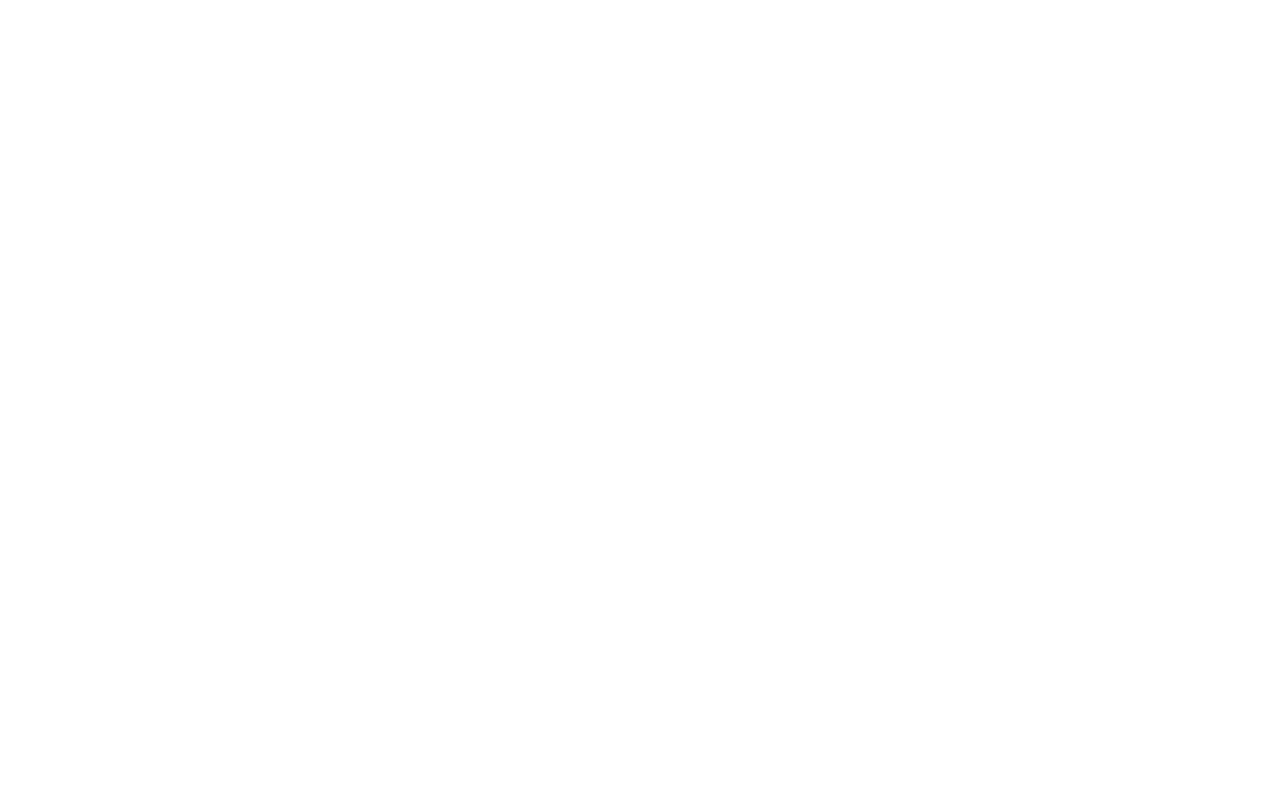
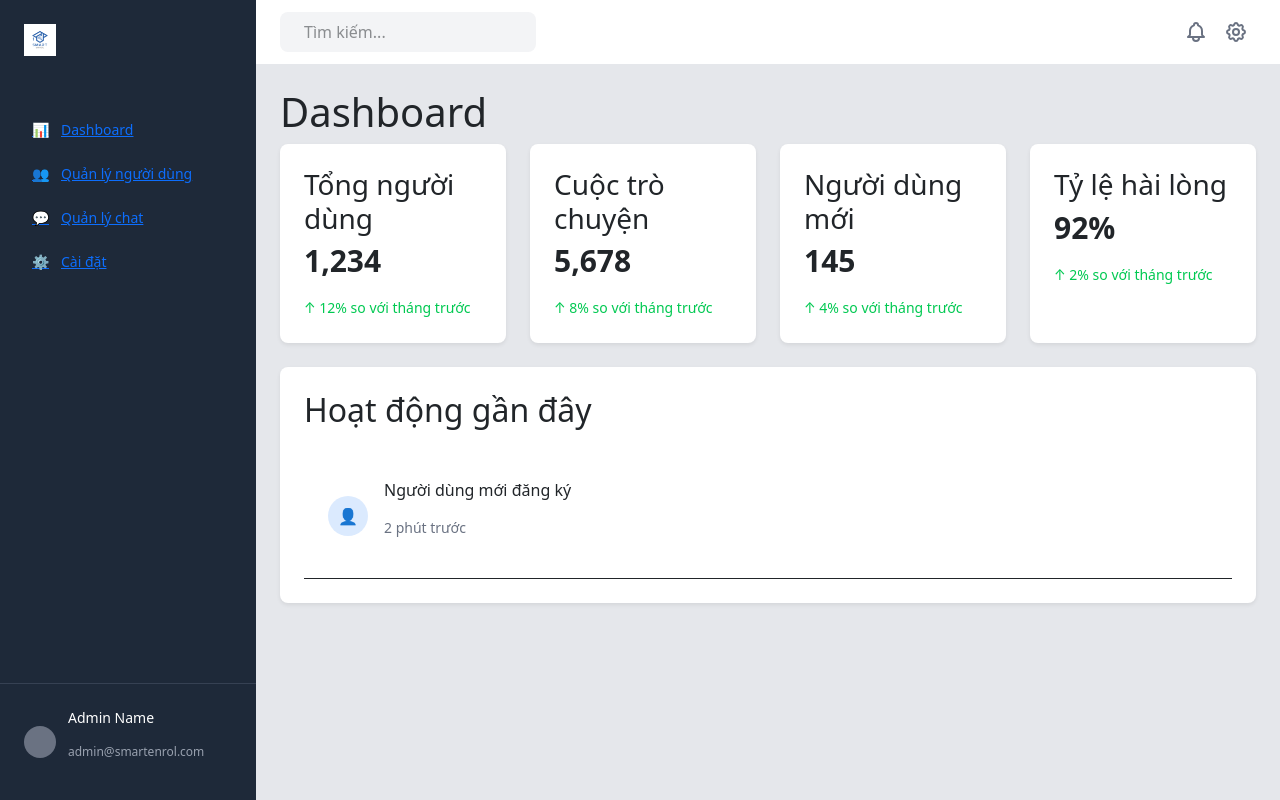
Before and after one commit to ToRiTheBlackCat/SmartEnrol_FE, a React (Vite) app in the folder SmartEnroll_FE/: page /admin in a window 1280 px wide. Before the commit this address had no page. Built offline with nearby package versions, Linux system fonts and the light colour scheme.

Commit message:
Layout admin1

```diff
--- a/SmartEnroll_FE/src/App.tsx
+++ b/SmartEnroll_FE/src/App.tsx
@@ -4,6 +4,8 @@
 import Homepage from "./Page/HomePage";
 import Login from "./Page/LoginPage";
 import ChatbotPage from "./Page/ChatbotPage";
+import AdminLayout from "./Page/Admin/AdminLayout";
+import Dashboard from "./Page/Admin/Pages/Dashboard";
 
 const App: React.FC = () => {
   return (
@@ -12,10 +14,15 @@
         <Route path="/" element={<Homepage/>} />
         <Route path="/login" element={<Login/>}/>
         <Route path="/chatbot" element={<ChatbotPage/>} />
+
+        {/* Admin Routes */}
+        <Route path="/admin" element={<AdminLayout />}>
+          <Route index element={<Dashboard />} />
+          <Route path="dashboard" element={<Dashboard />} />
+          {/* Add more admin routes as needed */}
+        </Route>
       </Routes>
     </Router>
-
-
   );
 };
 
--- /dev/null
+++ b/SmartEnroll_FE/src/Page/Admin/AdminLayout.tsx
@@ -0,0 +1,25 @@
+import React from 'react';
+import { Outlet } from 'react-router-dom';
+import AdminSidebar from './Components/AdminSidebar';
+import AdminHeader from './Components/AdminHeader';
+
+const AdminLayout: React.FC = () => {
+  return (
+    <div className="flex h-screen bg-gray-100">
+      {/* Sidebar */}
+      <AdminSidebar />
+
+      {/* Main Content */}
+      <div className="flex-1 flex flex-col overflow-hidden">
+        <AdminHeader />
+
+        {/* Main Content Area */}
+        <main className="flex-1 overflow-x-hidden overflow-y-auto bg-gray-200 p-6">
+          <Outlet />
+        </main>
+      </div>
+    </div>
+  );
+};
+
+export default AdminLayout;
--- /dev/null
+++ b/SmartEnroll_FE/src/Page/Admin/Components/AdminHeader.tsx
@@ -0,0 +1,36 @@
+import React from 'react';
+
+const AdminHeader: React.FC = () => {
+  return (
+    <header className="bg-white shadow h-16 flex items-center justify-between px-6">
+      {/* Search Bar */}
+      <div className="relative">
+        <input
+          type="text"
+          placeholder="Tìm kiếm..."
+          className="w-64 px-4 py-2 rounded-lg bg-gray-100 focus:outline-none focus:ring-2 focus:ring-blue-500"
+        />
+      </div>
+
+      {/* Right Side Icons */}
+      <div className="flex items-center space-x-4">
+        {/* Notifications */}
+        <button className="p-2 rounded-lg hover:bg-gray-100">
+          <svg className="w-6 h-6 text-gray-500" fill="none" stroke="currentColor" viewBox="0 0 24 24">
+            <path strokeLinecap="round" strokeLinejoin="round" strokeWidth="2" d="M15 17h5l-1.405-1.405A2.032 2.032 0 0118 14.158V11a6.002 6.002 0 00-4-5.659V5a2 2 0 10-4 0v.341C7.67 6.165 6 8.388 6 11v3.159c0 .538-.214 1.055-.595 1.436L4 17h5m6 0v1a3 3 0 11-6 0v-1m6 0H9" />
+          </svg>
+        </button>
+
+        {/* Settings */}
+        <button className="p-2 rounded-lg hover:bg-gray-100">
+          <svg className="w-6 h-6 text-gray-500" fill="none" stroke="currentColor" viewBox="0 0 24 24">
+            <path strokeLinecap="round" strokeLinejoin="round" strokeWidth="2" d="M10.325 4.317c.426-1.756 2.924-1.756 3.35 0a1.724 1.724 0 002.573 1.066c1.543-.94 3.31.826 2.37 2.37a1.724 1.724 0 001.065 2.572c1.756.426 1.756 2.924 0 3.35a1.724 1.724 0 00-1.066 2.573c.94 1.543-.826 3.31-2.37 2.37a1.724 1.724 0 00-2.572 1.065c-.426 1.756-2.924 1.756-3.35 0a1.724 1.724 0 00-2.573-1.066c-1.543.94-3.31-.826-2.37-2.37a1.724 1.724 0 00-1.065-2.572c-1.756-.426-1.756-2.924 0-3.35a1.724 1.724 0 001.066-2.573c-.94-1.543.826-3.31 2.37-2.37.996.608 2.296.07 2.572-1.065z" />
+            <path strokeLinecap="round" strokeLinejoin="round" strokeWidth="2" d="M15 12a3 3 0 11-6 0 3 3 0 016 0z" />
+          </svg>
+        </button>
+      </div>
+    </header>
+  );
+};
+
+export default AdminHeader;
--- /dev/null
+++ b/SmartEnroll_FE/src/Page/Admin/Components/AdminSidebar.tsx
@@ -0,0 +1,54 @@
+import React from 'react';
+import { Link, useLocation } from 'react-router-dom';
+import Logo from '../../../assets/LOGO/1.png';
+
+const AdminSidebar: React.FC = () => {
+  const location = useLocation();
+
+  const menuItems = [
+    { path: '/admin/dashboard', icon: '📊', label: 'Dashboard' },
+    { path: '/admin/users', icon: '👥', label: 'Quản lý người dùng' },
+    { path: '/admin/chat', icon: '💬', label: 'Quản lý chat' },
+    { path: '/admin/settings', icon: '⚙️', label: 'Cài đặt' },
+  ];
+
+  return (
+    <div className="w-64 bg-gray-800 text-white flex flex-col">
+      {/* Logo */}
+      <div className="p-4">
+        <img src={Logo} alt="Logo" className="h-8" />
+      </div>
+
+      {/* Menu Items */}
+      <nav className="flex-1 px-2 py-4">
+        {menuItems.map((item) => (
+          <Link
+            key={item.path}
+            to={item.path}
+            className={`flex items-center px-4 py-2 mt-2 text-sm rounded-lg ${
+              location.pathname === item.path
+                ? 'bg-gray-700 text-white'
+                : 'hover:bg-gray-700'
+            }`}
+          >
+            <span className="mr-3">{item.icon}</span>
+            {item.label}
+          </Link>
+        ))}
+      </nav>
+
+      {/* User Profile */}
+      <div className="p-4 border-t border-gray-700">
+        <div className="flex items-center">
+          <div className="w-8 h-8 rounded-full bg-gray-500 mr-3"></div>
+          <div>
+            <p className="text-sm font-medium">Admin Name</p>
+            <p className="text-xs text-gray-400">admin@smartenrol.com</p>
+          </div>
+        </div>
+      </div>
+    </div>
+  );
+};
+
+export default AdminSidebar;
--- /dev/null
+++ b/SmartEnroll_FE/src/Page/Admin/Pages/Dashboard.tsx
@@ -0,0 +1,56 @@
+import React from 'react';
+
+const Dashboard: React.FC = () => {
+  return (
+    <div>
+      <h1 className="text-2xl font-semibold mb-6">Dashboard</h1>
+
+      {/* Stats Cards */}
+      <div className="grid grid-cols-1 md:grid-cols-2 lg:grid-cols-4 gap-6 mb-6">
+        <div className="bg-white rounded-lg p-6 shadow-sm">
+          <h3 className="text-gray-500 text-sm font-medium">Tổng người dùng</h3>
+          <p className="text-3xl font-semibold mt-2">1,234</p>
+          <span className="text-green-500 text-sm">↑ 12% so với tháng trước</span>
+        </div>
+
+        <div className="bg-white rounded-lg p-6 shadow-sm">
+          <h3 className="text-gray-500 text-sm font-medium">Cuộc trò chuyện</h3>
+          <p className="text-3xl font-semibold mt-2">5,678</p>
+          <span className="text-green-500 text-sm">↑ 8% so với tháng trước</span>
+        </div>
+
+        <div className="bg-white rounded-lg p-6 shadow-sm">
+          <h3 className="text-gray-500 text-sm font-medium">Người dùng mới</h3>
+          <p className="text-3xl font-semibold mt-2">145</p>
+          <span className="text-green-500 text-sm">↑ 4% so với tháng trước</span>
+        </div>
+
+        <div className="bg-white rounded-lg p-6 shadow-sm">
+          <h3 className="text-gray-500 text-sm font-medium">Tỷ lệ hài lòng</h3>
+          <p className="text-3xl font-semibold mt-2">92%</p>
+          <span className="text-green-500 text-sm">↑ 2% so với tháng trước</span>
+        </div>
+      </div>
+
+      {/* Recent Activity */}
+      <div className="bg-white rounded-lg shadow-sm p-6">
+        <h2 className="text-lg font-semibold mb-4">Hoạt động gần đây</h2>
+        <div className="space-y-4">
+          {/* Activity Items */}
+          <div className="flex items-center p-4 border-b">
+            <div className="w-10 h-10 rounded-full bg-blue-100 flex items-center justify-center mr-4">
+              👤
+            </div>
+            <div>
+              <p className="font-medium">Người dùng mới đăng ký</p>
+              <p className="text-sm text-gray-500">2 phút trước</p>
+            </div>
+          </div>
+          {/* Add more activity items as needed */}
+        </div>
+      </div>
+    </div>
+  );
+};
+
+export default Dashboard;
```
